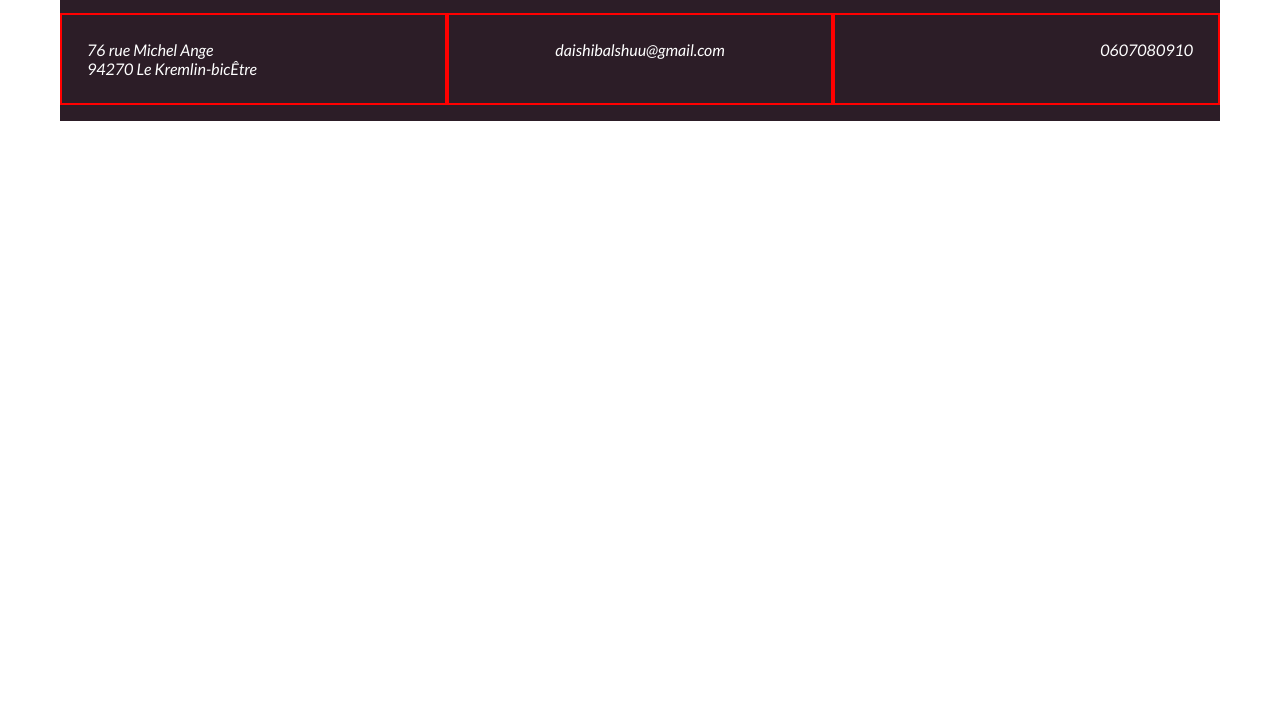
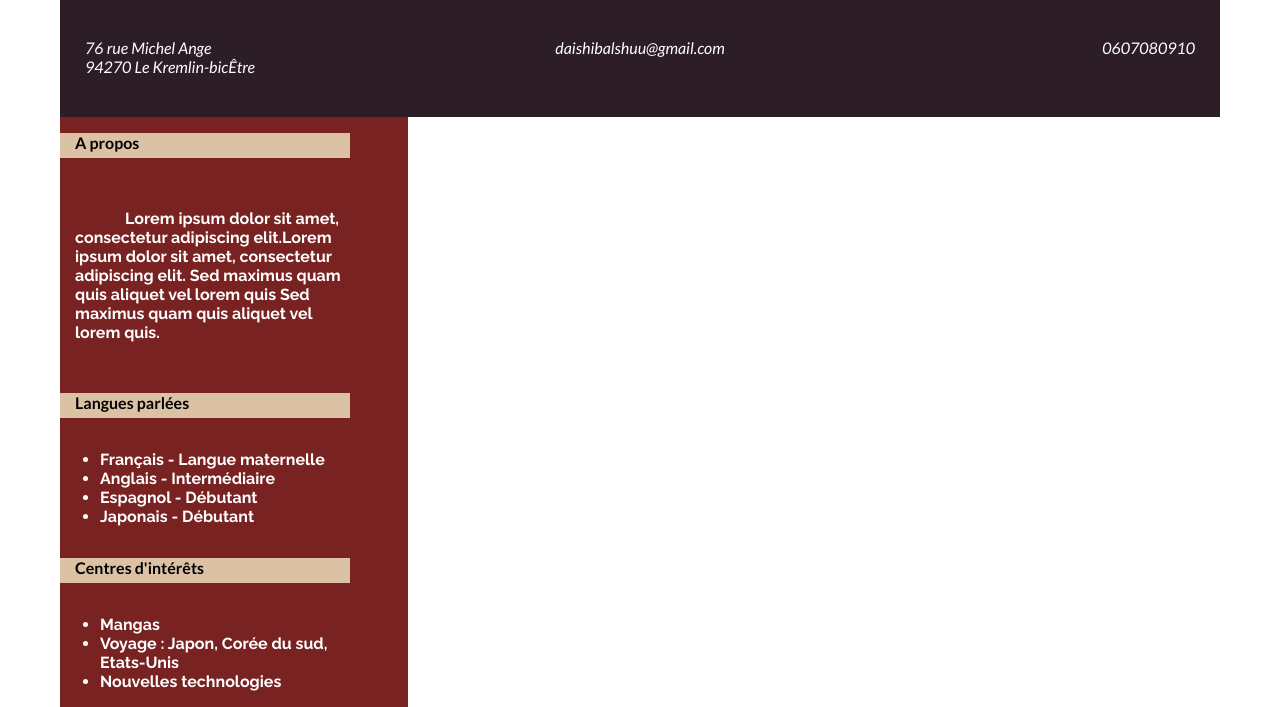
Before and after one commit to Darxare/Projet-CV, a plain HTML site: page index.html in a window 1280 px wide. Shown: the part 195-902 px from the top of the page. Before the commit the page ends 800 px from the top, so only its background shows below. Drawn offline with Linux system fonts and the light colour scheme; files whose address does not match are found by name.

Commit message:
Add the left part of main

```diff
--- a/assets/css/style.css
+++ b/assets/css/style.css
@@ -25,14 +25,12 @@ body{
     justify-content: center;
     align-items: center;
     flex-direction: column;
+    font-weight: normal;
 
 
 }
 
-.title{
-    font-family: "Lato", serif;
-    font-weight: bold;
-}
+
 
 
 /* Apport du style pour toute la balise header */
@@ -78,7 +76,6 @@ header figure img:hover{
     display: flex;
     width: inherit;
     padding: 25px;
-    border: 2px solid red;
 
 
 }
@@ -107,3 +104,44 @@ header figure img:hover{
 #contact__3{
     justify-content: flex-end;
 }
+
+/* Style du main de la page */
+
+#main{
+    display: flex;
+    flex-direction: row;
+    width: 100%;
+}
+
+
+/* Style pour les rubriques : A propos, langues parlées et centres d'intérêts */
+
+
+#left{
+    display: flex;
+    flex-direction: column;
+    background-color: #782221;
+    max-width: 25%;
+    justify-content: left;
+    padding-right: 5%;
+
+}
+.title__left{
+    font-family: "Lato", serif;
+    font-weight: bold;
+    background-color: #dbc2a4;
+    color: black;
+    padding-left: 15px;
+    height: 25px;
+}
+
+#indent{
+    text-indent: 50px;
+    padding-left: 15px;
+}
+
+/* ul{
+    line-height: 2;
+} */
+
+/* Style pour les rubriques */
--- a/index.html
+++ b/index.html
@@ -41,6 +41,54 @@
 
     </header>
 
+    <!-- La barre avec les rubriques : A propos, Languages parlées et centre d'intérets -->
+    <section id="main">
+
+        <section id="left">
+            <p class="title__left">A propos</p><br>
+
+            <p id="indent">Lorem ipsum dolor sit amet, consectetur adipiscing elit.Lorem ipsum dolor sit amet, consectetur adipiscing elit. Sed maximus quam quis  aliquet vel lorem quis Sed maximus quam quis  aliquet vel lorem quis.</p>
+            <br>
+
+            <p class="title__left">Langues parlées</p>
+
+            <ul>
+                <li>
+                    Français - Langue maternelle
+                </li>
+                <li>
+                    Anglais - Intermédiaire
+                </li>
+                <li>
+                    Espagnol - Débutant
+                </li>
+                <li>
+                    Japonais - Débutant
+                </li>
+            </ul>
+
+            <p class="title__left">Centres d'intérêts</p>
+
+            <ul>
+                <li>
+                    Mangas
+                </li>
+                <li>
+                    Voyage : Japon, Corée du sud, Etats-Unis
+                </li>
+                <li>
+                    Nouvelles technologies
+                </li>
+            </ul>
+
+        </section>
+
+        <section id="right">
+            <p id="title__right">Expériences professionnelles</p>
+
+        </section>
+
+    </section>
 
 
 
```
